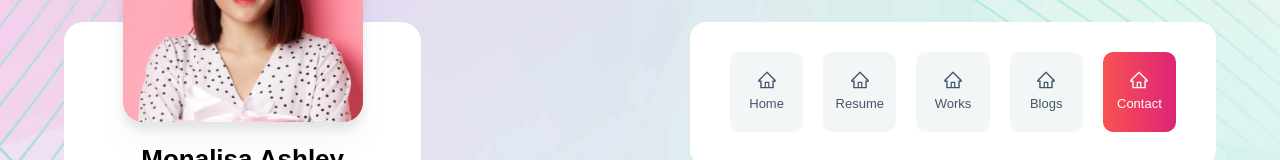
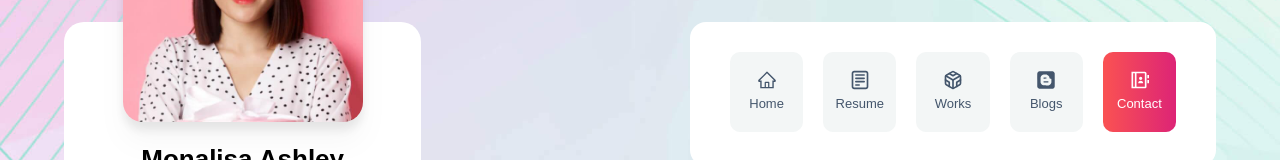
Before and after one commit to alihassan18/portfolio, a Next.js app: page /contact in a window 1280 px wide. Shown: the part 378-538 px from the top of the page. Built offline with nearby package versions, Linux system fonts and the light colour scheme.

Commit message:
linting error fices

```diff
--- a/src/components/Navbar.tsx
+++ b/src/components/Navbar.tsx
@@ -1,31 +1,133 @@
 import Link from "next/link";
 import { useRouter } from "next/router";
+import { ReactElement } from "react";
 
 type NavItemProps = {
     href: string;
     label: string;
+    icon: ReactElement;
 };
 
 const routes: NavItemProps[] = [
     {
         href: "/",
         label: "Home",
+        icon: (
+            <span className="text-xl mb-1">
+                <svg
+                    stroke="currentColor"
+                    fill="currentColor"
+                    strokeWidth="0"
+                    viewBox="0 0 1024 1024"
+                    height="1em"
+                    width="1em"
+                    xmlns="http://www.w3.org/2000/svg"
+                >
+                    <path d="M946.5 505L560.1 118.8l-25.9-25.9a31.5 31.5 0 0 0-44.4 0L77.5 505a63.9 63.9 0 0 0-18.8 46c.4 35.2 29.7 63.3 64.9 63.3h42.5V940h691.8V614.3h43.4c17.1 0 33.2-6.7 45.3-18.8a63.6 63.6 0 0 0 18.7-45.3c0-17-6.7-33.1-18.8-45.2zM568 868H456V664h112v204zm217.9-325.7V868H632V640c0-22.1-17.9-40-40-40H432c-22.1 0-40 17.9-40 40v228H238.1V542.3h-96l370-369.7 23.1 23.1L882 542.3h-96.1z"></path>
+                </svg>
+            </span>
+        ),
     },
     {
         href: "/resume",
         label: "Resume",
+        icon: (
+            <svg
+                stroke="currentColor"
+                fill="none"
+                strokeWidth="0"
+                viewBox="0 0 24 24"
+                height="1em"
+                width="1em"
+                xmlns="http://www.w3.org/2000/svg"
+            >
+                <path
+                    d="M6 6C6 5.44772 6.44772 5 7 5H17C17.5523 5 18 5.44772 18 6C18 6.55228 17.5523 7 17 7H7C6.44771 7 6 6.55228 6 6Z"
+                    fill="currentColor"
+                ></path>
+                <path
+                    d="M6 10C6 9.44771 6.44772 9 7 9H17C17.5523 9 18 9.44771 18 10C18 10.5523 17.5523 11 17 11H7C6.44771 11 6 10.5523 6 10Z"
+                    fill="currentColor"
+                ></path>
+                <path
+                    d="M7 13C6.44772 13 6 13.4477 6 14C6 14.5523 6.44771 15 7 15H17C17.5523 15 18 14.5523 18 14C18 13.4477 17.5523 13 17 13H7Z"
+                    fill="currentColor"
+                ></path>
+                <path
+                    d="M6 18C6 17.4477 6.44772 17 7 17H11C11.5523 17 12 17.4477 12 18C12 18.5523 11.5523 19 11 19H7C6.44772 19 6 18.5523 6 18Z"
+                    fill="currentColor"
+                ></path>
+                <path
+                    fillRule="evenodd"
+                    clipRule="evenodd"
+                    d="M2 4C2 2.34315 3.34315 1 5 1H19C20.6569 1 22 2.34315 22 4V20C22 21.6569 20.6569 23 19 23H5C3.34315 23 2 21.6569 2 20V4ZM5 3H19C19.5523 3 20 3.44771 20 4V20C20 20.5523 19.5523 21 19 21H5C4.44772 21 4 20.5523 4 20V4C4 3.44772 4.44771 3 5 3Z"
+                    fill="currentColor"
+                ></path>
+            </svg>
+        ),
     },
     {
         href: "/works",
         label: "Works",
+        icon: (
+            <span className="text-xl mb-1">
+                <svg
+                    stroke="currentColor"
+                    fill="none"
+                    strokeWidth="2"
+                    viewBox="0 0 24 24"
+                    strokeLinecap="round"
+                    strokeLinejoin="round"
+                    height="1em"
+                    width="1em"
+                    xmlns="http://www.w3.org/2000/svg"
+                >
+                    <path d="M21 16V8a2 2 0 0 0-1-1.73l-7-4a2 2 0 0 0-2 0l-7 4A2 2 0 0 0 3 8v8a2 2 0 0 0 1 1.73l7 4a2 2 0 0 0 2 0l7-4A2 2 0 0 0 21 16z"></path>
+                    <polyline points="7.5 4.21 12 6.81 16.5 4.21"></polyline>
+                    <polyline points="7.5 19.79 7.5 14.6 3 12"></polyline>
+                    <polyline points="21 12 16.5 14.6 16.5 19.79"></polyline>
+                    <polyline points="3.27 6.96 12 12.01 20.73 6.96"></polyline>
+                    <line x1="12" y1="22.08" x2="12" y2="12"></line>
+                </svg>
+            </span>
+        ),
     },
     {
         href: "/blogs",
         label: "Blogs",
+        icon: (
+            <svg
+                stroke="currentColor"
+                fill="currentColor"
+                strokeWidth="0"
+                viewBox="0 0 448 512"
+                height="1em"
+                width="1em"
+                xmlns="http://www.w3.org/2000/svg"
+            >
+                <path d="M162.4 196c4.8-4.9 6.2-5.1 36.4-5.1 27.2 0 28.1.1 32.1 2.1 5.8 2.9 8.3 7 8.3 13.6 0 5.9-2.4 10-7.6 13.4-2.8 1.8-4.5 1.9-31.1 2.1-16.4.1-29.5-.2-31.5-.8-10.3-2.9-14.1-17.7-6.6-25.3zm61.4 94.5c-53.9 0-55.8.2-60.2 4.1-3.5 3.1-5.7 9.4-5.1 13.9.7 4.7 4.8 10.1 9.2 12 2.2 1 14.1 1.7 56.3 1.2l47.9-.6 9.2-1.5c9-5.1 10.5-17.4 3.1-24.4-5.3-4.7-5-4.7-60.4-4.7zm223.4 130.1c-3.5 28.4-23 50.4-51.1 57.5-7.2 1.8-9.7 1.9-172.9 1.8-157.8 0-165.9-.1-172-1.8-8.4-2.2-15.6-5.5-22.3-10-5.6-3.8-13.9-11.8-17-16.4-3.8-5.6-8.2-15.3-10-22C.1 423 0 420.3 0 256.3 0 93.2 0 89.7 1.8 82.6 8.1 57.9 27.7 39 53 33.4c7.3-1.6 332.1-1.9 340-.3 21.2 4.3 37.9 17.1 47.6 36.4 7.7 15.3 7-1.5 7.3 180.6.2 115.8 0 164.5-.7 170.5zm-85.4-185.2c-1.1-5-4.2-9.6-7.7-11.5-1.1-.6-8-1.3-15.5-1.7-12.4-.6-13.8-.8-17.8-3.1-6.2-3.6-7.9-7.6-8-18.3 0-20.4-8.5-39.4-25.3-56.5-12-12.2-25.3-20.5-40.6-25.1-3.6-1.1-11.8-1.5-39.2-1.8-42.9-.5-52.5.4-67.1 6.2-27 10.7-46.3 33.4-53.4 62.4-1.3 5.4-1.6 14.2-1.9 64.3-.4 62.8 0 72.1 4 84.5 9.7 30.7 37.1 53.4 64.6 58.4 9.2 1.7 122.2 2.1 133.7.5 20.1-2.7 35.9-10.8 50.7-25.9 10.7-10.9 17.4-22.8 21.8-38.5 3.2-10.9 2.9-88.4 1.7-93.9z"></path>
+            </svg>
+        ),
     },
     {
         href: "/contact",
         label: "Contact",
+        icon: (
+            <svg
+                stroke="currentColor"
+                fill="currentColor"
+                strokeWidth="0"
+                viewBox="0 0 24 24"
+                height="1em"
+                width="1em"
+                xmlns="http://www.w3.org/2000/svg"
+            >
+                <g>
+                    <path fill="none" d="M0 0h24v24H0z"></path>
+                    <path d="M3 2h16.005C20.107 2 21 2.898 21 3.99v16.02c0 1.099-.893 1.99-1.995 1.99H3V2zm4 2H5v16h2V4zm2 16h10V4H9v16zm2-4a3 3 0 0 1 6 0h-6zm3-4a2 2 0 1 1 0-4 2 2 0 0 1 0 4zm8-6h2v4h-2V6zm0 6h2v4h-2v-4z"></path>
+                </g>
+            </svg>
+        ),
     },
 ];
 
@@ -39,6 +141,7 @@ export const Navbar = () => {
                             href={route?.href}
                             label={route?.label}
                             key={key}
+                            icon={route.icon}
                         />
                     ))}
                 </ul>
@@ -47,7 +150,7 @@ export const Navbar = () => {
     );
 };
 
-const NavItem = ({ href, label }: NavItemProps) => {
+const NavItem = ({ href, label, icon }: NavItemProps) => {
     const router = useRouter();
     const isActive = router.pathname == href;
     return (
@@ -59,19 +162,7 @@ const NavItem = ({ href, label }: NavItemProps) => {
                 "lg:text-white lg:dark:text-white   lg:bg-gradient-to-r from-[#FA5252] to-[#DD2476]"
             } `}
         >
-            <span className="text-xl mb-1">
-                <svg
-                    stroke="currentColor"
-                    fill="currentColor"
-                    strokeWidth="0"
-                    viewBox="0 0 1024 1024"
-                    height="1em"
-                    width="1em"
-                    xmlns="http://www.w3.org/2000/svg"
-                >
-                    <path d="M946.5 505L560.1 118.8l-25.9-25.9a31.5 31.5 0 0 0-44.4 0L77.5 505a63.9 63.9 0 0 0-18.8 46c.4 35.2 29.7 63.3 64.9 63.3h42.5V940h691.8V614.3h43.4c17.1 0 33.2-6.7 45.3-18.8a63.6 63.6 0 0 0 18.7-45.3c0-17-6.7-33.1-18.8-45.2zM568 868H456V664h112v204zm217.9-325.7V868H632V640c0-22.1-17.9-40-40-40H432c-22.1 0-40 17.9-40 40v228H238.1V542.3h-96l370-369.7 23.1 23.1L882 542.3h-96.1z"></path>
-                </svg>
-            </span>
+            <span className="text-xl mb-1">{icon}</span>
             {label}
         </Link>
     );
```
Also changed, not shown: src/pages/blogs.tsx (+6 -6 lines), src/pages/contact.tsx (+10 -10 lines), src/pages/index.tsx (+56 -56 lines), src/pages/works.tsx (+9 -9 lines).
